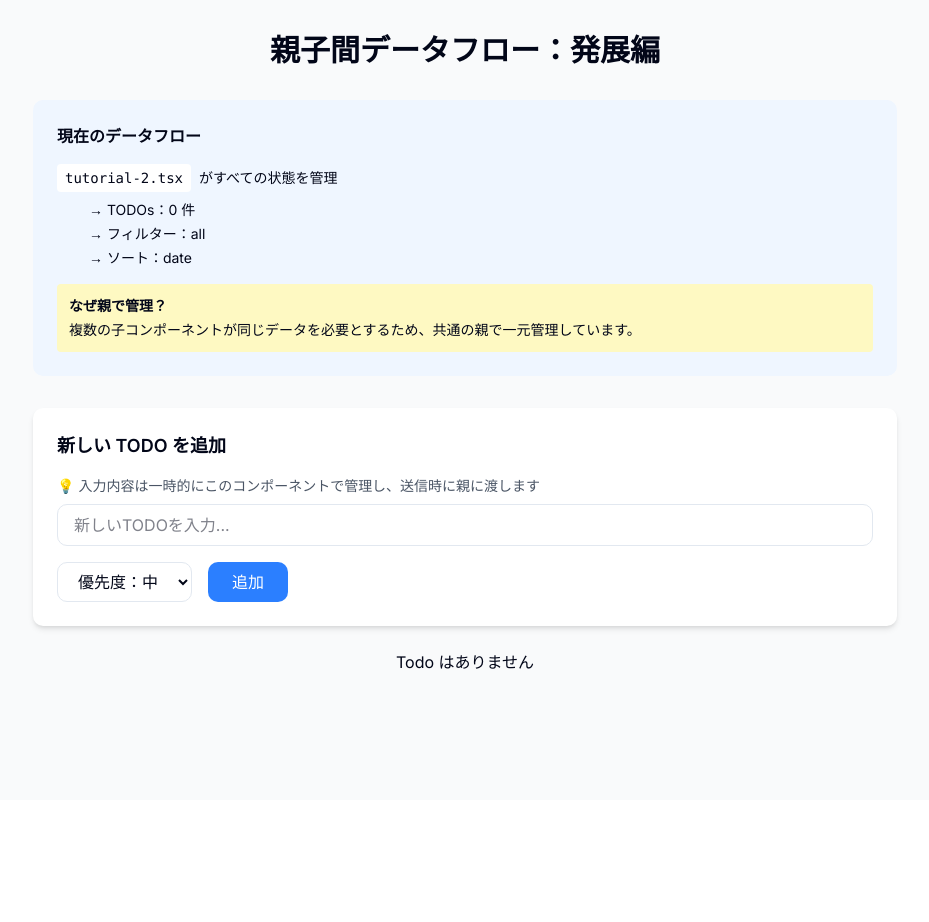
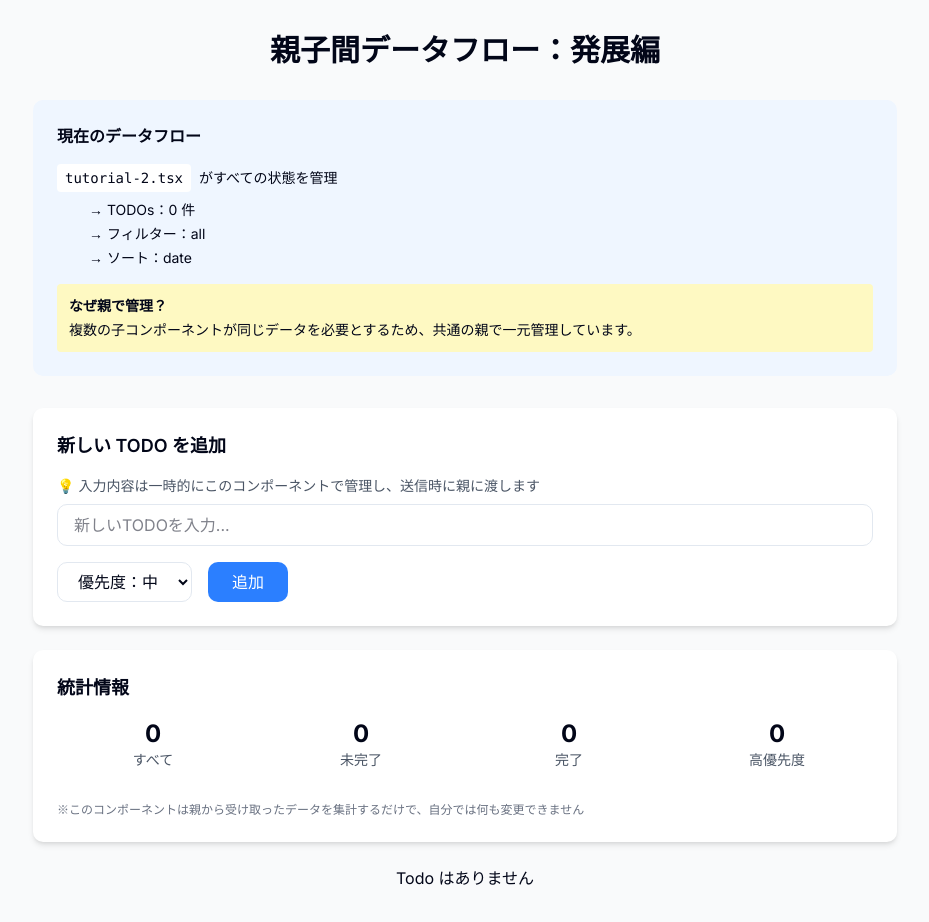
Before and after one commit to siakas/react-data-flow-tutorial, a Next.js app: page /tutorial-2 in a window 1280 px wide. Shown: the whole page, without its empty margins (175-1104 px from the left). Before the commit the page ends 800 px from the top, so only its background shows below. Built offline with nearby package versions, Linux system fonts and the light colour scheme.

Commit message:
Update: 統計情報を実装

```diff
--- /dev/null
+++ b/features/todo/components/TodoStats.tsx
@@ -0,0 +1,42 @@
+import { Todo } from "@/features/todo/types";
+
+type Props = {
+  todos: Todo[];
+};
+
+// このコンポーネントの役割
+// - 親から受け取ったデータを集計して表示
+// - 自分では状態を持たない（完全に親に依存）
+export const TodoStats = ({ todos }: Props) => {
+  const totalCount = todos.length;
+  const completedCount = todos.filter((todo) => todo.isCompleted).length;
+  const activeCount = totalCount - completedCount;
+  const highPriorityCount = todos.filter(
+    (todo) => todo.priority === "high" && !todo.isCompleted,
+  ).length;
+
+  return (
+    <div className="grid grid-cols-4 gap-4">
+      <div className="text-center">
+        <p className="text-2xl font-bold">{totalCount}</p>
+        <p className="text-sm text-gray-600">すべて</p>
+      </div>
+      <div className="text-center">
+        <p className="text-2xl font-bold">{activeCount}</p>
+        <p className="text-sm text-gray-600">未完了</p>
+      </div>
+      <div className="text-center">
+        <p className="text-2xl font-bold">{completedCount}</p>
+        <p className="text-sm text-gray-600">完了</p>
+      </div>
+      <div className="text-center">
+        <p className="text-2xl font-bold">{highPriorityCount}</p>
+        <p className="text-sm text-gray-600">高優先度</p>
+      </div>
+
+      <div className="col-span-4 mt-4 text-xs text-gray-500">
+        ※このコンポーネントは親から受け取ったデータを集計するだけで、自分では何も変更できません
+      </div>
+    </div>
+  );
+};
--- a/pages/tutorial-2.tsx
+++ b/pages/tutorial-2.tsx
@@ -4,6 +4,7 @@ import { Karantina } from "next/font/google";
 import { Layout } from "@/components/Layout";
 import { DataFlowDiagram } from "@/features/todo/components/DataFlowDiagram";
 import { TodoInput } from "@/features/todo/components/TodoInput";
+import { TodoStats } from "@/features/todo/components/TodoStats";
 import { FilterType, SortType, Todo } from "@/features/todo/types";
 
 export default function Tutorial2Page() {
@@ -50,6 +51,12 @@ export default function Tutorial2Page() {
             <TodoInput onAddTodo={handleAddTodo} />
           </div>
 
+          {/* 統計コンポーネント：親からデータを受け取って表示 */}
+          <div className="mb-6 rounded-lg bg-white p-6 shadow-md">
+            <h2 className="mb-4 text-lg font-semibold">統計情報</h2>
+            <TodoStats todos={todos} />
+          </div>
+
           {/* 仮：Todo リスト */}
           {todos.length ? (
             <>
```
